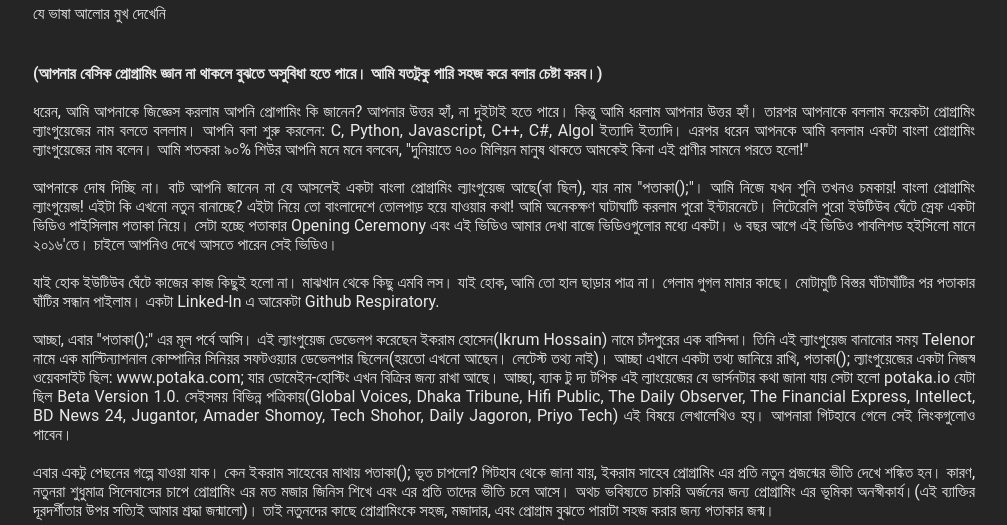
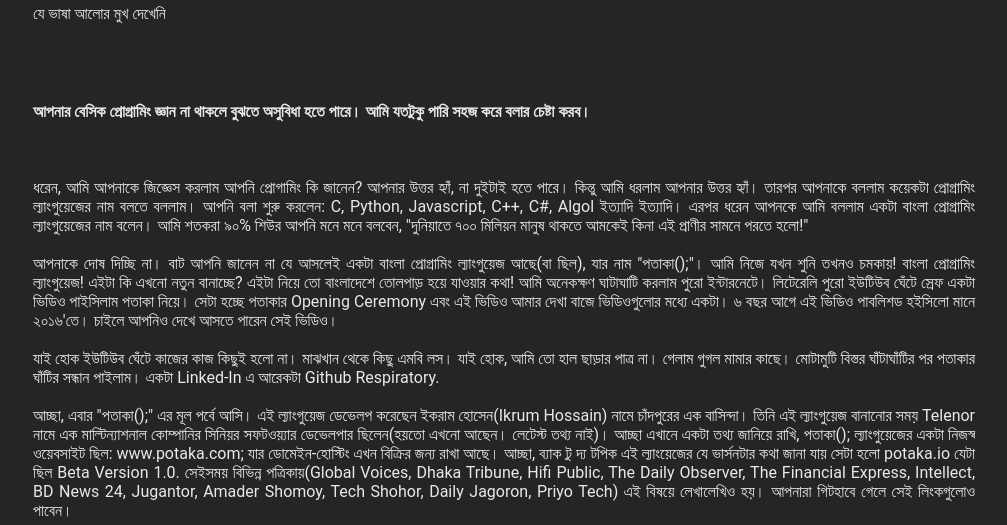
Before and after one commit to T4RUNN4/redphoenix.github.io, a plain HTML site: page blogs/potaka.html in a window 1280 px wide. Shown: the part 275-800 px from the top of the page, without its empty margins (136-1143 px from the left). Drawn offline with Linux system fonts and the light colour scheme; a script that the page names is missing.

Commit message:
Update potaka.html

```diff
--- a/blogs/potaka.html
+++ b/blogs/potaka.html
@@ -38,7 +38,8 @@
             <h1 class="arth">পতাকা</h1>
             <p class="artt">যে ভাষা আলোর মুখ দেখেনি</p>
 
-            <p class="mainart"><b>(আপনার বেসিক প্রোগ্রামিং জ্ঞান না থাকলে বুঝতে অসুবিধা হতে পারে। আমি যতটুকু পারি সহজ করে বলার চেষ্টা করব।)</b> <br> <br>
+            <p class="mainart"><br><br> <b>আপনার বেসিক প্রোগ্রামিং জ্ঞান না থাকলে বুঝতে অসুবিধা হতে পারে। আমি যতটুকু পারি সহজ করে বলার চেষ্টা করব।</b> <br> <br> <br> <br>
+
             ধরেন, আমি আপনাকে জিজ্ঞেস করলাম  আপনি প্রোগামিং কি জানেন? আপনার উত্তর হ্যাঁ, না দুইটাই হতে পারে। কিন্তু আমি ধরলাম আপনার উত্তর হ্যাঁ। তারপর আপনাকে বললাম কয়েকটা প্রোগ্রামিং ল্যাংগুয়েজের নাম বলতে বললাম। আপনি বলা শুরু করলেন: C, Python, Javascript, C++, C#, Algol ইত্যাদি ইত্যাদি। এরপর ধরেন আপনকে আমি বললাম একটা বাংলা প্রোগ্রামিং ল্যাংগুয়েজের নাম বলেন। আমি শতকরা ৯০% শিউর আপনি মনে মনে বলবেন, "দুনিয়াতে ৭০০ মিলিয়ন মানুষ থাকতে আমকেই কিনা এই প্রাণীর সামনে পরতে হলো!" <br> <br>
 
             আপনাকে দোষ দিচ্ছি না। বাট আপনি জানেন না যে আসলেই একটা বাংলা প্রোগ্রামিং ল্যাংগুয়েজ আছে(বা ছিল), যার নাম "পতাকা();"। আমি নিজে যখন শুনি তখনও চমকায়! বাংলা প্রোগ্রামিং ল্যাংগুয়েজ! এইটা কি এখনো নতুন বানাচ্ছে? এইটা নিয়ে তো বাংলাদেশে তোলপাড় হয়ে যাওয়ার কথা! আমি অনেকক্ষণ ঘাটাঘাটি করলাম পুরো ইন্টারনেটে। লিটেরেলি পুরো ইউটিউব ঘেঁটে স্রেফ একটা ভিডিও পাইসিলাম পতাকা নিয়ে। সেটা হচ্ছে পতাকার Opening Ceremony এবং এই ভিডিও আমার দেখা বাজে ভিডিওগুলোর মধ্যে একটা। ৬ বছর আগে এই ভিডিও পাবলিশড হইসিলো মানে ২০১৬'তে। চাইলে আপনিও দেখে আসতে পারেন সেই ভিডিও। <br> <br>
@@ -62,7 +63,7 @@
             আরো অনেক কোড আছে যেগুলো উল্লেখ করলাম। পতাকা কেন আলোর মুখ দেখেনি সেটা নিয়ে কোন তথ্য পাইনি। গিটহাবটাই সবচেয়ে ট্রাস্টেড সোর্স ছিল। তো এই ছিল আরকি। ভালো লাগলে লাইক/কমেন্ট করতে পারেন। কোন জিজ্ঞাসা বা পরামর্শ থাকলেও জানাতে পারেন। তবে, আমার ব্যাক্তিগত মতামত সরকারী উদ্যোগে এই ল্যাংগুয়েজ এর পূর্ণাঙ্গ ডেভেলপ সম্পন্ন করিয়ে এটাকে সবার মাঝে ছড়িয়ে দেওয়া উচিত। বিশেষ করে ছোটদের মাঝে। তাহলে হয়তোবা চর্তুথ শিল্পবিপ্লবে বাংলাদেশ একটা বড় ভূমিকা রাখতে পারবে। আপনি কি বলেন?  <br> <br>
 
             ইউটিউব ভিডিও: https://youtu.be/MiXkXHyQD2Q <br>
-            গিটহাব রেপো: https://github.com/ikrum/potaka <br> <br> <br>
+            গিটহাব রেপো: https://github.com/ikrum/potaka <br> <br> <br> <br>
 
             ভালো থাকবেন, ভালো রাখবেন। Bদায় <br>
             logging out.......  <br> <br> <br> </p>
```
